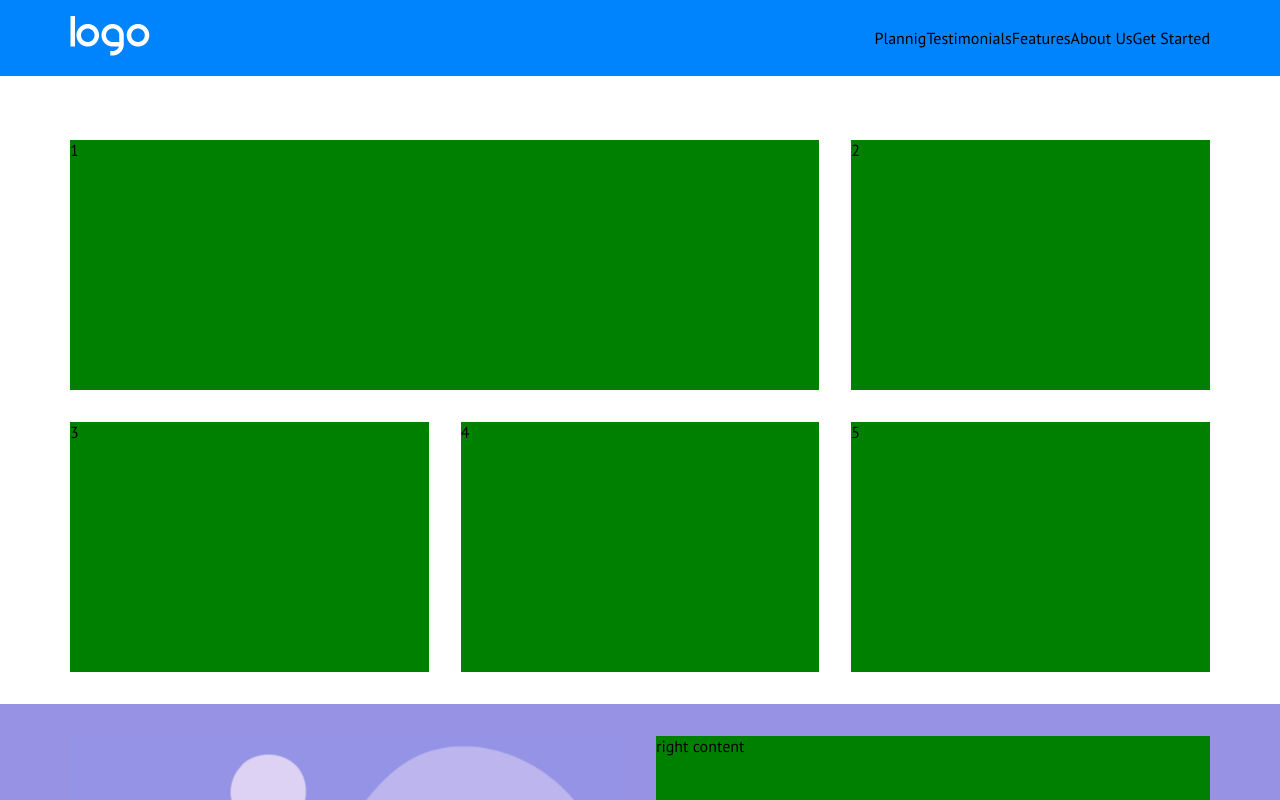
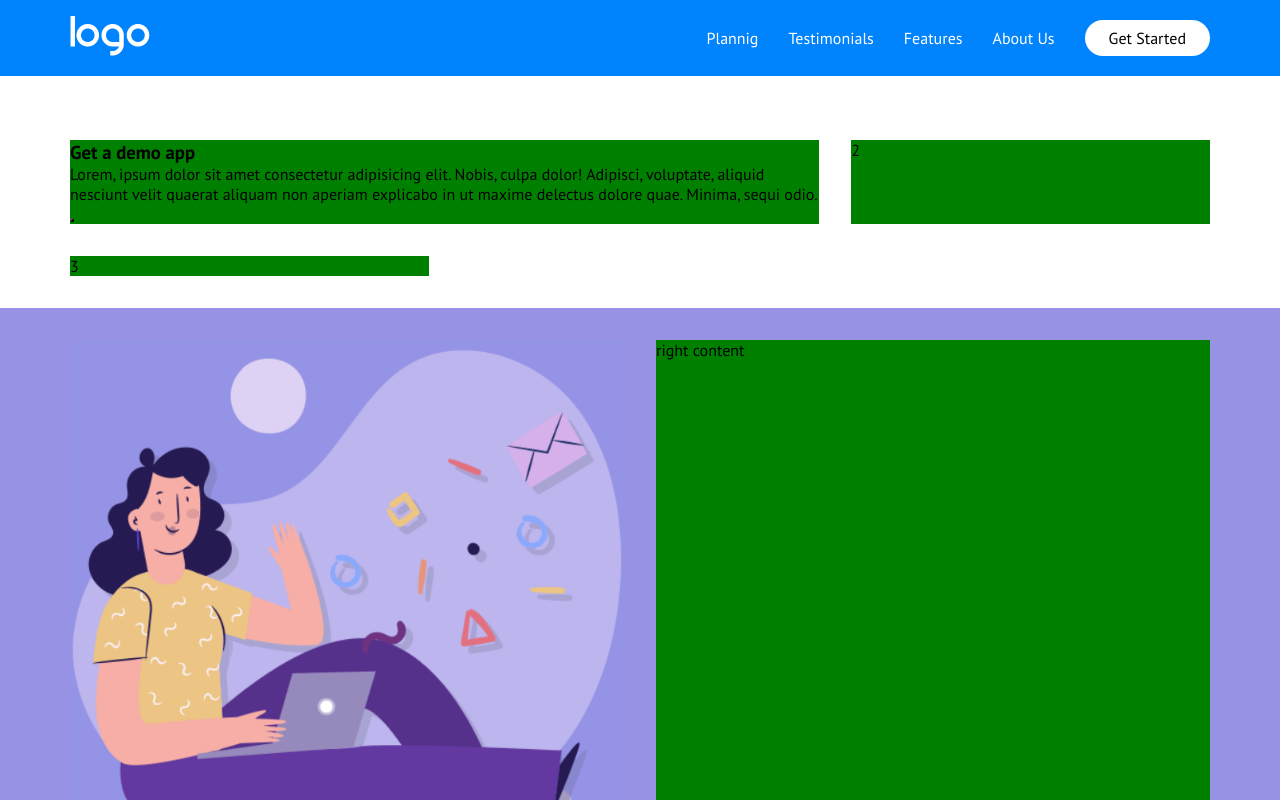
Before and after one commit to dav100ide/htmlcss-responsive-layout, a plain HTML site: page index.html in a window 1280 px wide. Shown: the top 800 px of the page. Drawn offline with Linux system fonts and the light colour scheme.

Commit message:
aggiunto header

```diff
--- a/css/core.css
+++ b/css/core.css
@@ -7,6 +7,10 @@
    padding: 1rem 1.875rem;
 }
 
+.col {
+   width: 100%;
+   margin-bottom: 1.5625rem;
+}
 /* ====================
       flex
 ====================== */
@@ -37,12 +41,17 @@ body {
 .center-text {
    text-align: center;
 }
+
 /* ====================
       utilities
 ====================== */
 .list-inline {
    display: flex;
    list-style: none;
+}
+
+.list-inline > *:not(:last-child) {
+   margin-inline-end: 1.875rem;
 }
 
 .fluid-img {
@@ -53,6 +62,33 @@ body {
       card
 ====================== */
 
+.card {
+}
+
 /* ====================
       buttons
 ====================== */
+.btn {
+   border-radius: 1.25rem;
+   background-color: white;
+   color: black;
+}
+
+.btn-xs {
+}
+
+.btn-sm {
+   padding: 0.5rem 1.5rem;
+}
+
+.btn-lg {
+}
+
+.btn-xl {
+}
+
+.btn-primary {
+}
+
+.btn-secondary {
+}
--- a/css/header.css
+++ b/css/header.css
@@ -6,7 +6,9 @@ header {
    right: 0;
    z-index: 6969;
    margin-bottom: 2rem;
+   color: white;
 }
+
 header nav > .list-inline {
    display: none;
 }
@@ -16,7 +18,7 @@ header nav > .list-inline {
 }
 /* schermi più larghi di 992px */
 @media screen and (min-width: 992px) {
-   label[for='hamburger'] {
+   label[for="hamburger"] {
       display: none;
    }
    header nav > .list-inline {
--- a/css/main.css
+++ b/css/main.css
@@ -1,11 +1,7 @@
 /* debug */
 article {
-   min-height: 250px;
+   /* min-height: 250px; */
    background-color: green;
-}
-.col {
-   width: 100%;
-   margin-bottom: 1.5625rem;
 }
 
 /* sezione cards */
--- a/css/reset.css
+++ b/css/reset.css
@@ -3,3 +3,8 @@
    padding: 0;
    margin: 0;
 }
+
+a {
+   text-decoration: none;
+   color: inherit;
+}
--- a/index.html
+++ b/index.html
@@ -29,11 +29,11 @@
                <!-- mobile & tablet hamburger -->
                <!-- dekstop nav menu -->
                <ul class="list-inline">
-                  <li>Plannig</li>
-                  <li>Testimonials</li>
-                  <li>Features</li>
-                  <li>About Us</li>
-                  <li>Get Started</li>
+                  <li><a href="">Plannig</a></li>
+                  <li><a href="">Testimonials</a></li>
+                  <li><a href="">Features</a></li>
+                  <li><a href="">About Us</a></li>
+                  <li><a href="" class="btn btn-sm">Get Started</a></li>
                </ul>
                <!-- /dekstop nav menu -->
             </nav>
@@ -41,13 +41,17 @@
       </header>
       <main>
          <!-- sezione cards -->
-         <section id="cards" class="container">
-            <div class="flex-box content-between flex-wrap">
-               <article class="col">1</article>
-               <article class="col">2</article>
-               <article class="col">3</article>
-               <article class="col">4</article>
-               <article class="col">5</article>
+         <section id="cards">
+            <div class="container">
+               <div class="flex-box content-between flex-wrap">
+                  <article class="col card">
+                     <h3>Get a demo app</h3>
+                     <p>Lorem, ipsum dolor sit amet consectetur adipisicing elit. Nobis, culpa dolor! Adipisci, voluptate, aliquid nesciunt velit quaerat aliquam non aperiam explicabo in ut maxime delectus dolore quae. Minima, sequi odio.</p>
+                     <button class="btn"></button>
+                  </article>
+                  <article class="col card">2</article>
+                  <article class="col card">3</article>
+               </div>
             </div>
          </section>
          <!-- sezione /cards -->
@@ -175,9 +179,11 @@
          </section>
          <!-- /sezione get-started -->
       </main>
-      <footer class="container center-text">
-         <p>Quo, vel voluptatibus. Rem necessitatibus laborum ratione fugit vel, quas dolore hic est labore repudiandae accusantium debitis saepe.</p>
-         <p><a href="">lorem ispum</a> Lo Molestias ciao parola a caso blah blah. <a href="">Boolean careers</a></p>
+      <footer class="center-text">
+         <div class="container">
+            <p>Quo, vel voluptatibus. Rem necessitatibus laborum ratione fugit vel, quas dolore hic est labore repudiandae accusantium debitis saepe.</p>
+            <p><a href="">lorem ispum</a> Lo Molestias ciao parola a caso blah blah. <a href="">Boolean careers</a></p>
+         </div>
       </footer>
    </body>
 </html>
```
